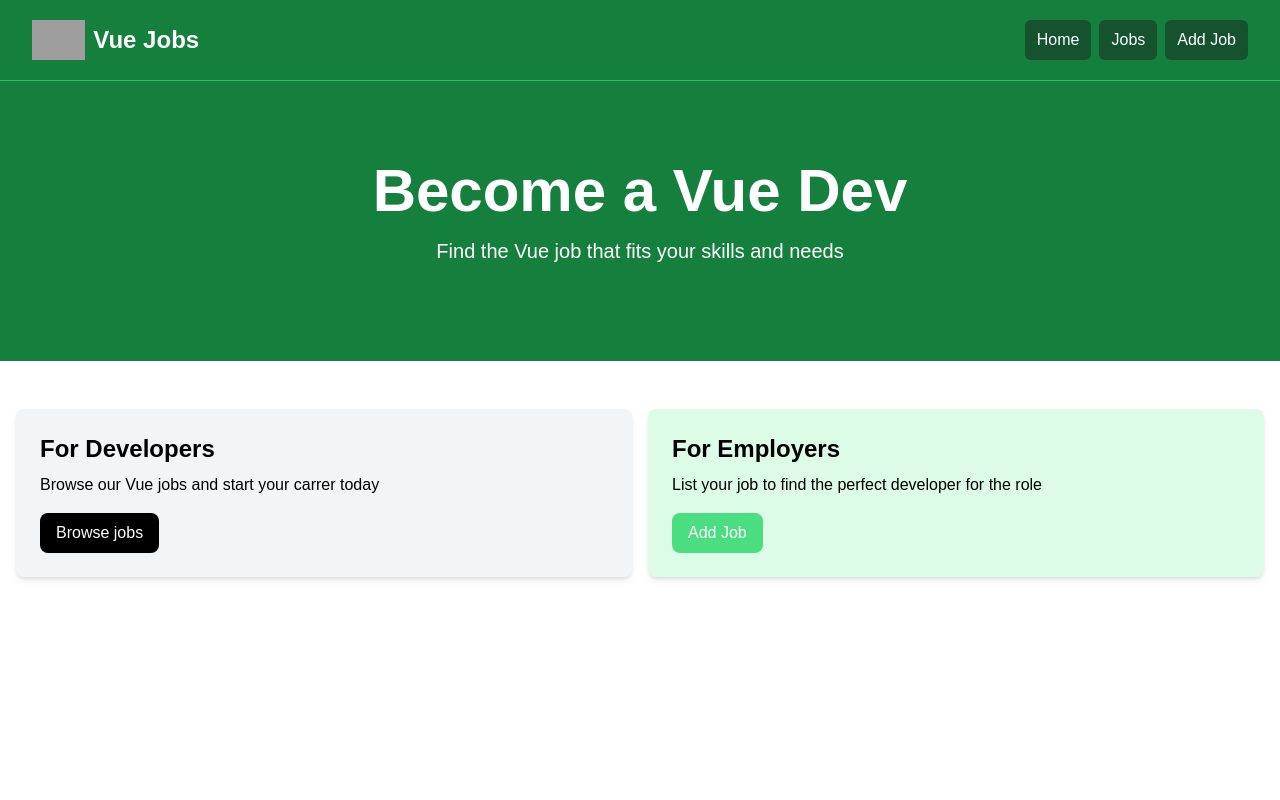
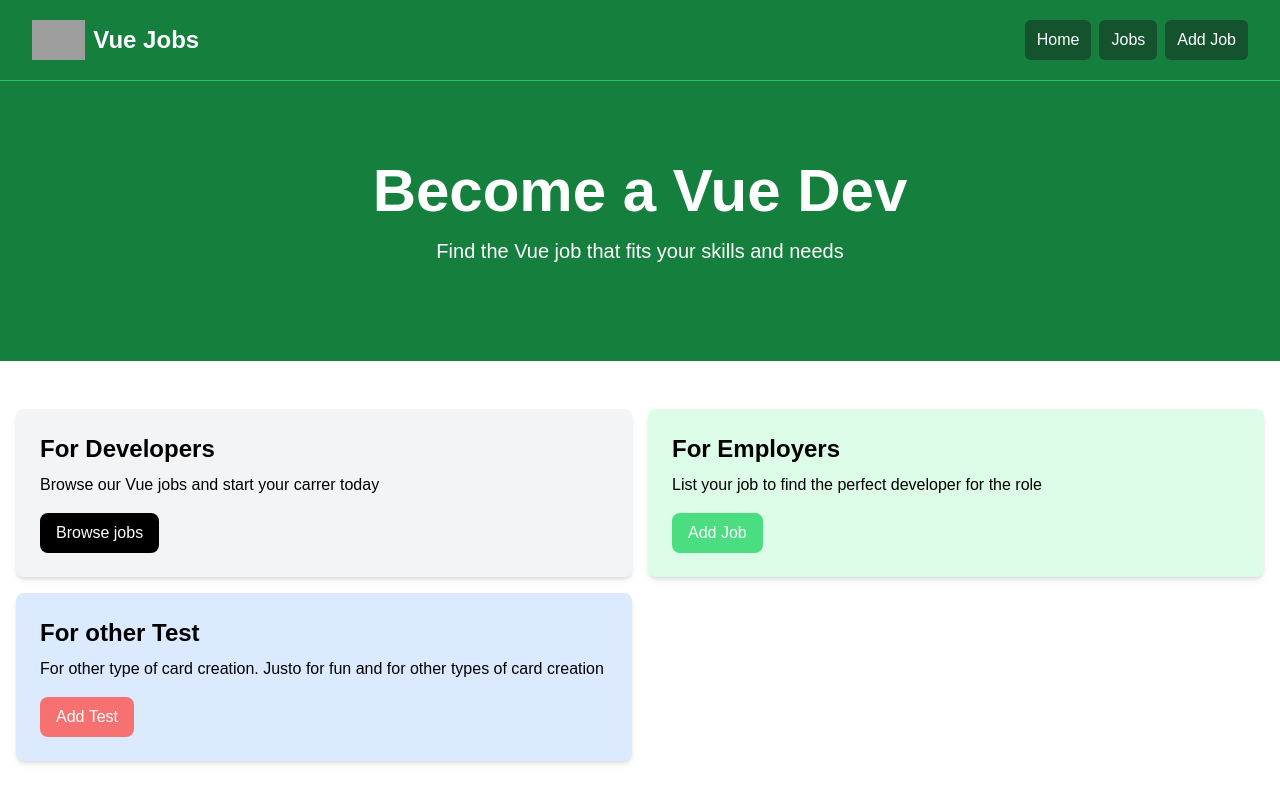
Before and after one commit to vitornvpaixao/vue3-labs, a Vue app in the folder vue3-basics/: page / in a window 1280 px wide. Built offline with nearby package versions, Linux system fonts and the light colour scheme; grey boxes are pictures that could not be loaded.

Commit message:
feat(Card): create reusable Card component and implement multiple data passing

```diff
--- /dev/null
+++ b/vue3-basics/src/components/Card.vue
@@ -0,0 +1,41 @@
+<template>
+	<div :class="`${cardBgColor} p-6 rounded-lg shadow-md`">
+		<h2 v-if="cardTitle !== ''" class="text-2xl font-bold">{{ cardTitle }}</h2>
+		<p v-if="cardTitle !== ''" class="mt-2 mb-4">{{ cardDetails }}</p>
+		<a
+			v-if="cardTitle !== ''"
+			href="#"
+			:class="`${cardBtnColor} rounded-lg bg-black text-white py-2 px-4 inline-block`"
+			>{{ cardBtnDetails }}</a
+		>
+
+		<slot></slot>
+	</div>
+</template>
+
+<script setup>
+	import { defineProps } from 'vue';
+
+	defineProps({
+		cardTitle: {
+			type: String,
+			default: '',
+		},
+		cardDetails: {
+			type: String,
+			default: 'Card Details',
+		},
+		cardBtnDetails: {
+			type: String,
+			default: 'Card Button',
+		},
+		cardBgColor: {
+			type: String,
+			default: 'bg-gray-100',
+		},
+		cardBtnColor: {
+			type: String,
+			default: 'bg-black',
+		},
+	});
+</script>
--- a/vue3-basics/src/components/HomeCards.vue
+++ b/vue3-basics/src/components/HomeCards.vue
@@ -2,19 +2,49 @@
 	<section class="py-4">
 		<div class="container-xl lg:container m-auto">
 			<div class="grid grid-cols-1 md:grid-cols-2 gap-4 p-4 rounded-lg">
-				<div class="bg-gray-100 p-6 rounded-lg shadow-md">
+				<Card>
 					<h2 class="text-2xl font-bold">For Developers</h2>
 					<p class="mt-2 mb-4">Browse our Vue jobs and start your carrer today</p>
 					<a href="#" class="rounded-lg bg-black text-white py-2 px-4 inline-block">Browse jobs</a>
-				</div>
-				<div class="bg-green-100 p-6 rounded-lg shadow-md">
-					<h2 class="text-2xl font-bold">For Employers</h2>
-					<p class="mt-2 mb-4">List your job to find the perfect developer for the role</p>
-					<a href="#" class="rounded-lg bg-green-400 text-white py-2 px-4 inline-block">Add Job</a>
-				</div>
+				</Card>
+				<Card
+					card-bg-color="bg-green-100"
+					card-title="For Employers"
+					card-details="List your job to find the perfect developer for the role"
+					card-btn-details="Add Job"
+					card-btn-color="bg-green-400"
+				>
+				</Card>
+				<Card
+					:card-bg-color="cardInfo.bgColor"
+					:card-title="cardInfo.title"
+					:card-details="cardInfo.details"
+					:card-btn-details="cardInfo.btnDetails"
+					:card-btn-color="cardInfo.btnColor"
+				>
+				</Card>
 			</div>
 		</div>
 	</section>
 </template>
 
-<script setup></script>
+<script setup>
+	import { ref, reactive } from 'vue';
+	import Card from '@/components/Card.vue';
+
+	const cardInfo = ref({
+		title: 'For other Test',
+		details: 'For other type of card creation. Justo for fun and for other types of card creation',
+		bgColor: 'bg-blue-100',
+		btnDetails: 'Add Test',
+		btnColor: 'bg-blue-400',
+	});
+
+	const cardBtnChangeColor = () => {
+		setTimeout(() => {
+			cardInfo.value.btnColor = 'bg-red-400';
+		}, 3000);
+	};
+
+	cardBtnChangeColor();
+</script>
```
